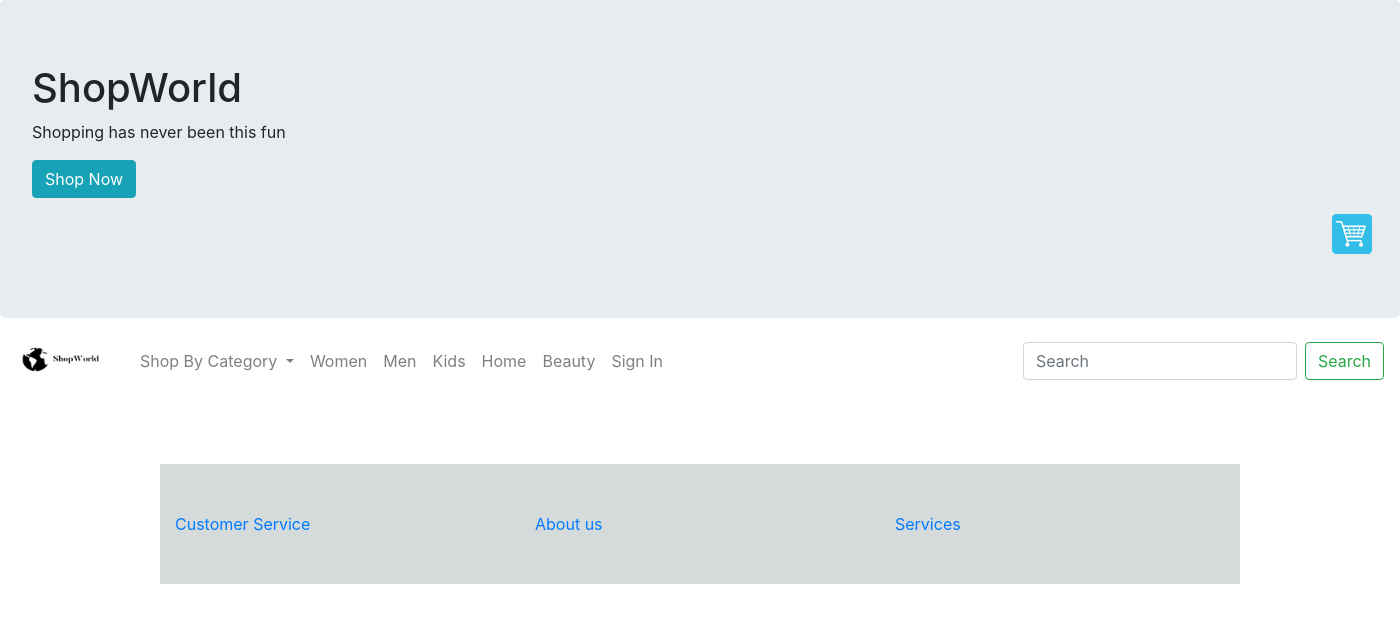
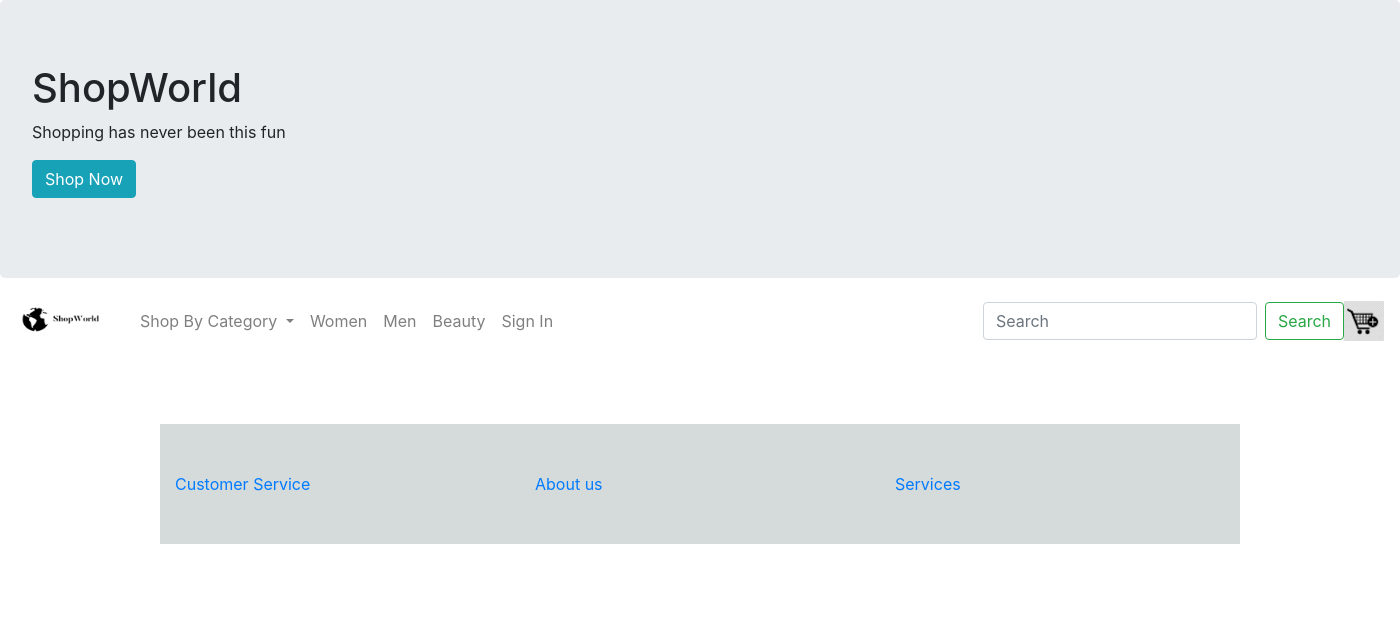
Before and after one commit to ViktoryiaStrylets/Ecommerce, a Django app: page /shop/shoes/ in a window 1400 px wide. Shown: the top 621 px of the page. Run offline with Django 3.2, Linux system fonts and the light colour scheme; data that the repository does not hold is empty; some libraries are stand-ins or nearby versions.

Commit message:
add to cart

```diff
--- a/blog/templates/blog/base.html
+++ b/blog/templates/blog/base.html
@@ -26,9 +26,6 @@
       <p class="lead">
     <a class="btn btn-info btn-md" href="/shop" role="button" >Shop Now</a>
   </p>
-
-    <img src="../../static/blog/cart.jpg" style="width:40px;height:40 px; position: relative; top: 0px; right: -1300px;"></a>
-
 
 </div>
 <nav class="navbar navbar-expand-lg navbar-light sticky-top" >
@@ -61,12 +58,7 @@
             <li class="nav-item">
                 <a class="nav-link" href="/shop/clothing">Men</a>
             </li>
-            <li class="nav-item">
-                <a class="nav-link" href="/shop/shoes">Kids</a>
-            </li>
-            <li class="nav-item">
-                <a class="nav-link" href="#">Home</a>
-            </li>
+
             <li class="nav-item">
                 <a class="nav-link" href="/shop/beauty">Beauty</a>
             </li>
@@ -74,13 +66,21 @@
                 <a class="nav-link" href="/users/login_page">Sign In</a>
             </li>
 
+
         </ul>
+
+
 
 
         <form class="form-inline">
             <input class="form-control mr-sm-2" type="search" placeholder="Search" aria-label="Search">
             <button class="btn btn-outline-success my-2 my-sm-0" type="submit">Search</button>
         </form>
+
+           <div class="nav-item">
+              <img src="../../static/blog/shopping_cart.jpg " style=" width:40px; height:40 px; position: relative; background-color: transparent"></a>
+           </div>
+
     </div>
 </nav>
 <div class="container">
--- a/shop/templates/shop/categoryview.html
+++ b/shop/templates/shop/categoryview.html
@@ -204,9 +204,9 @@
              <h6><b>{{item.ProductName}}</b> <br><b>{{item.BrandName}}</br></b></h6><span class="price">
              <del>${{item.Price}}</del></span><span class="price sale">$ 2.99 </span>
          </div>
-            <div class="ecom bg-lblue" >
-               <a class="btn btn-info btn-md" href="#">Add to cart</a>
-           </div>
+<!--            <div class="ecom bg-lblue" >-->
+<!--               <a class="btn btn-info btn-md" href="#">Add to cart</a>-->
+<!--           </div>-->
        </div>
      </div>
 
--- a/shop/templates/shop/itemview.html
+++ b/shop/templates/shop/itemview.html
@@ -211,9 +211,9 @@
              <h6><b>{{item.ProductName}}</b> <br><b>{{item.BrandName}}</br></b></h6><span class="price">
              <del>${{item.Price}}</del></span><span class="price sale">$ 2.99 </span>
          </div>
-           <div class="ecom bg-lblue" >
-               <a class="btn btn-info btn-md" href="#">Add to cart</a>
-           </div>
+<!--           <div class="ecom bg-lblue" >-->
+<!--               <a class="btn btn-info btn-md" href="#">Add to cart</a>-->
+<!--           </div>-->
        </div>
      </div>
 
--- a/shop/templates/shop/testview.html
+++ /dev/null
@@ -1 +0,0 @@
-<h1>TEST</h1>
```
Also changed, not shown: blog/static/blog/cart.jpg (deleted), blog/static/blog/shopping_cart.jpg (added).
